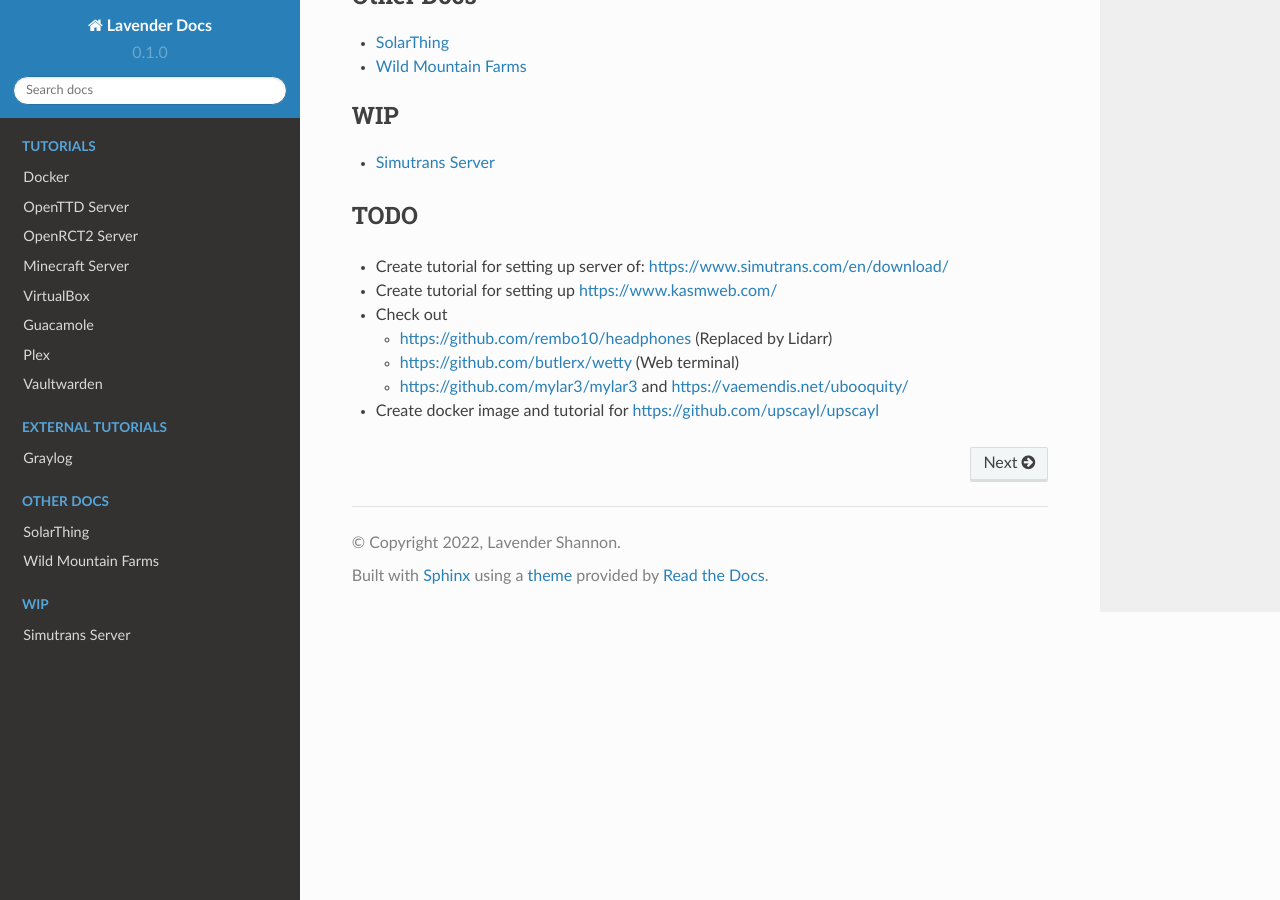
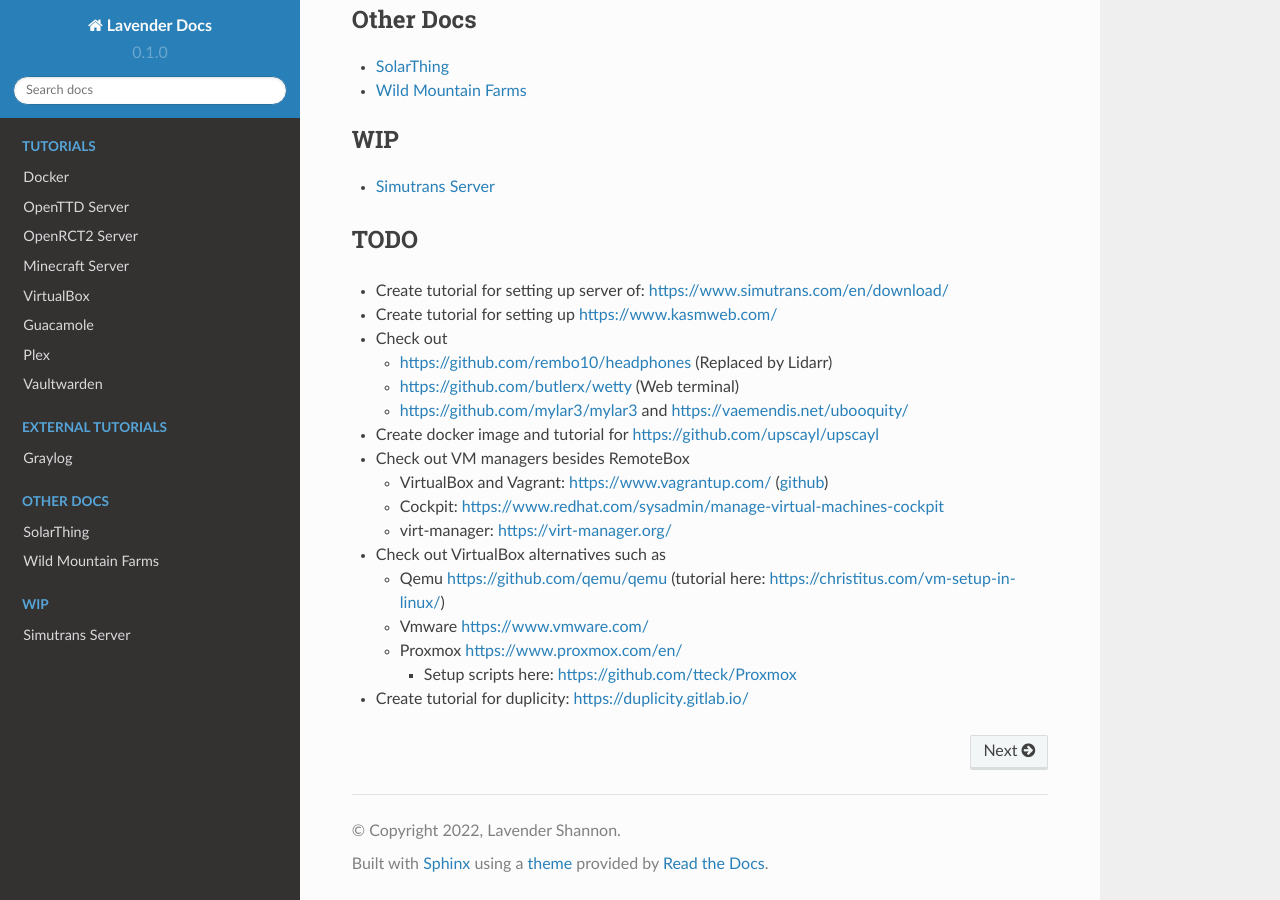
Before and after one commit to retrodaredevil/retrodaredevil, a Sphinx documentation site: the page built from docs/source/index.rst, in a window 1280 px wide and 900 px high, scrolled down 1423 px. Built offline with Sphinx 7.4.7 and the Read the Docs theme 2.0.0, drawn with Linux system fonts in a browser that asks for light colours.

```diff
--- a/docs/source/index.rst
+++ b/docs/source/index.rst
@@ -57,3 +57,18 @@ TODO
   * https://github.com/mylar3/mylar3 and https://vaemendis.net/ubooquity/
 
 * Create docker image and tutorial for https://github.com/upscayl/upscayl
+* Check out VM managers besides RemoteBox
+
+  * VirtualBox and Vagrant: https://www.vagrantup.com/ (`github <https://github.com/hashicorp/vagrant>`_)
+  * Cockpit: https://www.redhat.com/sysadmin/manage-virtual-machines-cockpit
+  * virt-manager: https://virt-manager.org/
+
+* Check out VirtualBox alternatives such as
+
+  * Qemu https://github.com/qemu/qemu (tutorial here: https://christitus.com/vm-setup-in-linux/)
+  * Vmware https://www.vmware.com/
+  * Proxmox https://www.proxmox.com/en/
+
+    * Setup scripts here: https://github.com/tteck/Proxmox
+
+* Create tutorial for duplicity: https://duplicity.gitlab.io/
```
Also changed, not shown: docs/source/tutorial/openttd.rst (+9 -1 lines).
